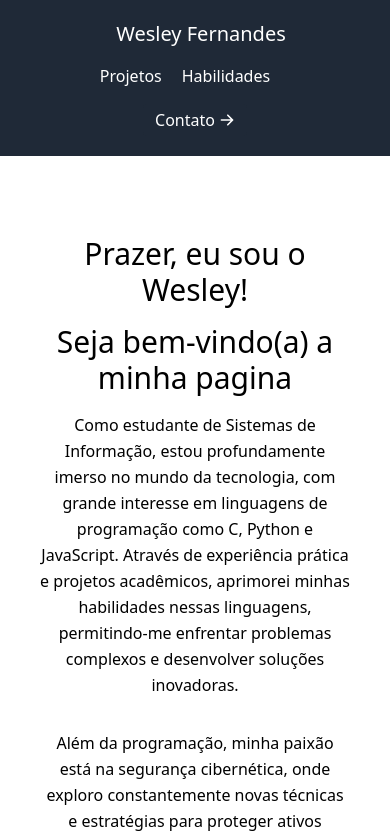
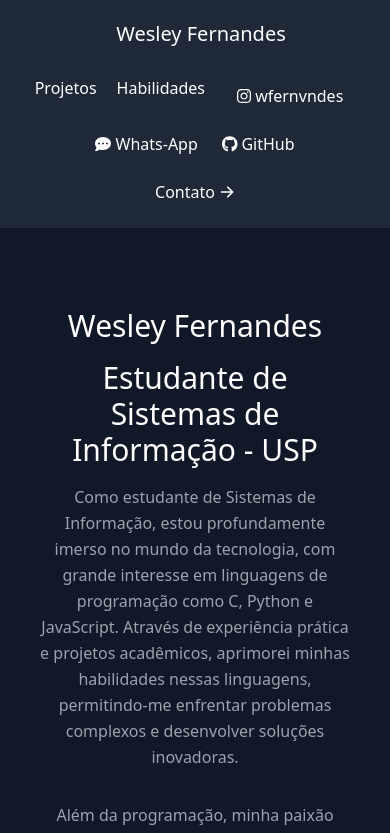
Before and after one commit to Holdrulff/portfolio, a React (Create React App) app: page / in a window 390 px wide. Shown: the top 833 px of the page. Built offline with nearby package versions, Linux system fonts and the light colour scheme.

Commit message:
updating background colors, texts and social media links

```diff
--- a/package.json
+++ b/package.json
@@ -4,6 +4,10 @@
   "private": true,
   "dependencies": {
     "@craco/craco": "^5.9.0",
+    "@fortawesome/fontawesome-svg-core": "^6.5.2",
+    "@fortawesome/free-brands-svg-icons": "^6.5.2",
+    "@fortawesome/free-solid-svg-icons": "^6.5.2",
+    "@fortawesome/react-fontawesome": "^0.2.0",
     "@heroicons/react": "^1.0.1",
     "react": "^17.0.2",
     "react-dom": "^17.0.2",
--- a/src/components/About.jsx
+++ b/src/components/About.jsx
@@ -2,17 +2,17 @@ import React from "react";
 
 export default function About() {
   return (
-    <section id="about">
+    <section id="about" className="text-gray-400 bg-gray-900 body-font">
       <div className="container mx-auto flex px-10 py-20 md:flex-row flex-col items-center">
         <div className="lg:flex-grow md:w-1/2 lg:pr-24 md:pr-16 flex flex-col md:items-start md:text-left mb-16 md:mb-0 items-center text-center">
           <div>
-            <h1 className="title-font sm:text-4xl text-3xl mb-4 font-medium text-black">
-              Prazer, eu sou o Wesley!
+            <h1 className="title-font sm:text-4xl text-3xl mb-4 font-medium text-white">
+              Wesley Fernandes
             </h1>
           </div>
           <div>
-            <h1 className="title-font sm:text-4xl text-3xl mb-4 font-medium text-black">
-              Seja bem-vindo(a) a minha pagina
+            <h1 className="title-font sm:text-4xl text-3xl mb-4 font-medium text-white">
+              Estudante de Sistemas de Informação - USP
             </h1>
           </div>
 
--- a/src/components/Contact.jsx
+++ b/src/components/Contact.jsx
@@ -25,7 +25,10 @@ export default function Contact() {
   }
 
   return (
-    <section id="contact" className="relative">
+    <section
+      id="contact"
+      className="relative text-gray-400 bg-gray-900 body-font"
+    >
       <div className="container px-5 py-10 mx-auto flex sm:flex-nowrap flex-wrap">
         <div className="lg:w-2/3 md:w-1/2 bg-gray-900 rounded-lg overflow-hidden sm:mr-10 p-10 flex items-end justify-start relative">
           <iframe
--- a/src/components/Navbar.jsx
+++ b/src/components/Navbar.jsx
@@ -2,6 +2,14 @@
 
 import React from "react";
 import { ArrowRightIcon } from "@heroicons/react/solid";
+// import { FontAwesomeIcon } from "@fortawesome/react-fontawesome";
+// import { faInstagram } from "@fortawesome/free-solid-svg-icons";
+import { library } from "@fortawesome/fontawesome-svg-core";
+import { fas } from "@fortawesome/free-solid-svg-icons";
+import { FontAwesomeIcon } from "@fortawesome/react-fontawesome";
+import { faGithub, faInstagram } from "@fortawesome/free-brands-svg-icons"; // Import from free-brands-svg-icons
+
+library.add(fas); // Add the solid icon pack (includes social media icons)
 
 export default function Navbar() {
   return (
@@ -19,6 +27,38 @@ export default function Navbar() {
           <a href="#skills" className="mr-5 text-white hover:text-gray-400">
             Habilidades
           </a>
+          <div className=" text-white inline-flex items-center bg-gray-800 border-0 py-1 px-3 focus:outline-none hover:bg-gray-700 rounded text-base mt-4 md:mt-0">
+            <a
+              href="https://www.instagram.com/accounts/login/?hl=en"
+              target="_blank"
+              rel="noreferrer noopener"
+            >
+              <FontAwesomeIcon icon={faInstagram} /> wfernvndes
+            </a>
+            <div className="social-link">
+              <a
+                href="https://www.instagram.com/accounts/login/?hl=en"
+                target="_blank"
+                rel="noreferrer noopener"
+              >
+                <i className="fab fa-instagram"></i>
+              </a>
+            </div>
+          </div>
+          <div className=" text-white inline-flex items-center bg-gray-800 border-0 py-1 px-3 focus:outline-none hover:bg-gray-700 rounded text-base mt-4 md:mt-0">
+            <a href="https://wa.me/+5519995842471">
+              <FontAwesomeIcon icon="comment-dots" /> Whats-App
+            </a>
+          </div>
+          <div className=" text-white inline-flex items-center bg-gray-800 border-0 py-1 px-3 focus:outline-none hover:bg-gray-700 rounded text-base mt-4 md:mt-0">
+            <a
+              href="https://github.com/Holdrulff"
+              target="_blank"
+              rel="noreferrer noopener"
+            >
+              <FontAwesomeIcon icon={faGithub} /> GitHub
+            </a>
+          </div>
         </nav>
         <a
           href="#contact"
--- a/src/components/Skills.jsx
+++ b/src/components/Skills.jsx
@@ -4,16 +4,18 @@ import { skills } from "../data";
 
 export default function Skills() {
   return (
-    <section id="skills">
+    <section id="skills" className="text-gray-400 bg-gray-900 body-font">
       <div className="container px-5 py-10 mx-auto">
         <div className="text-center mb-20">
           <ChipIcon className="w-10 inline-block mb-4" />
-          <h1 className="sm:text-4xl text-3xl font-medium title-font text-black mb-4">
+          <h1 className="sm:text-4xl text-3xl font-medium title-font text-white mb-4">
             Habilidades &amp; Tecnologias
           </h1>
           <p className="text-base leading-relaxed xl:w-2/4 lg:w-3/4 mx-auto">
-            Como estudante, pude desenvolver os seguintes repertórios de soft e
-            hard skills:
+            Minha formação acadêmica, enriquecida por minhas experiências
+            profissionais e serviço voluntariado na República Dominicana,
+            proporcionou-me o desenvolvimento de um vasto repertório de
+            habilidades interpessoais e técnicas. Entre estas, destaco:
           </p>
         </div>
         <div className="flex flex-wrap lg:w-4/5 sm:mx-auto sm:mb-2 -mx-2">
--- a/src/data.js
+++ b/src/data.js
@@ -37,4 +37,12 @@ export const skills = [
   "OWASP",
   "Planejamento de Projetos",
   "Organização de Rotinas",
+  "Inglês Avançado (C1)",
+  "Espanhol Fluente",
+  "Resolução de Problemas",
+  "Trabalho em Equipe",
+  "Liderança",
+  "Escuta ativa",
+  "Criatividade",
+  "Resiliência",
 ];
```
Also changed, not shown: 1 other file (tests, documents, lock files or other folders).
